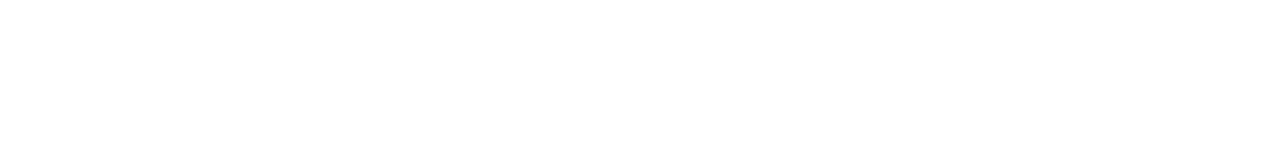
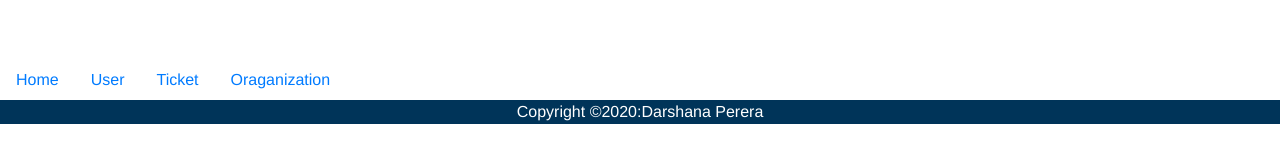
Before and after one commit to darshanaslp/vue_page, a plain HTML site: page index.html in a window 1280 px wide. Drawn offline with Linux system fonts and the light colour scheme; the site is published under a folder, as on GitHub Pages, so addresses that start at the root find nothing.

Commit message:
Update index.html

```diff
--- a/index.html
+++ b/index.html
@@ -1 +1 @@
-<!DOCTYPE html><html lang=en><head><meta charset=utf-8><meta http-equiv=X-UA-Compatible content="IE=edge"><meta name=viewport content="width=device-width,initial-scale=1"><link rel=icon href=/favicon.ico><title>json-data</title><link href=/css/app.03c555d6.css rel=preload as=style><link href=/css/chunk-vendors.fbe9bade.css rel=preload as=style><link href=/js/app.c0b65c16.js rel=preload as=script><link href=/js/chunk-vendors.77193057.js rel=preload as=script><link href=/css/chunk-vendors.fbe9bade.css rel=stylesheet><link href=/css/app.03c555d6.css rel=stylesheet></head><body><noscript><strong>We're sorry but json-data doesn't work properly without JavaScript enabled. Please enable it to continue.</strong></noscript><div id=app></div><script src=/js/chunk-vendors.77193057.js></script><script src=/js/app.c0b65c16.js></script></body></html>
+<!DOCTYPE html><html lang=en><head><meta charset=utf-8><meta http-equiv=X-UA-Compatible content="IE=edge"><meta name=viewport content="width=device-width,initial-scale=1"><link rel=icon href=favicon.ico><title>json-data</title><link href=css/app.03c555d6.css rel=preload as=style><link href=css/chunk-vendors.fbe9bade.css rel=preload as=style><link href=js/app.c0b65c16.js rel=preload as=script><link href=js/chunk-vendors.77193057.js rel=preload as=script><link href=css/chunk-vendors.fbe9bade.css rel=stylesheet><link href=css/app.03c555d6.css rel=stylesheet></head><body><noscript><strong>We're sorry but json-data doesn't work properly without JavaScript enabled. Please enable it to continue.</strong></noscript><div id=app></div><script src=js/chunk-vendors.77193057.js></script><script src=js/app.c0b65c16.js></script></body></html>
```
